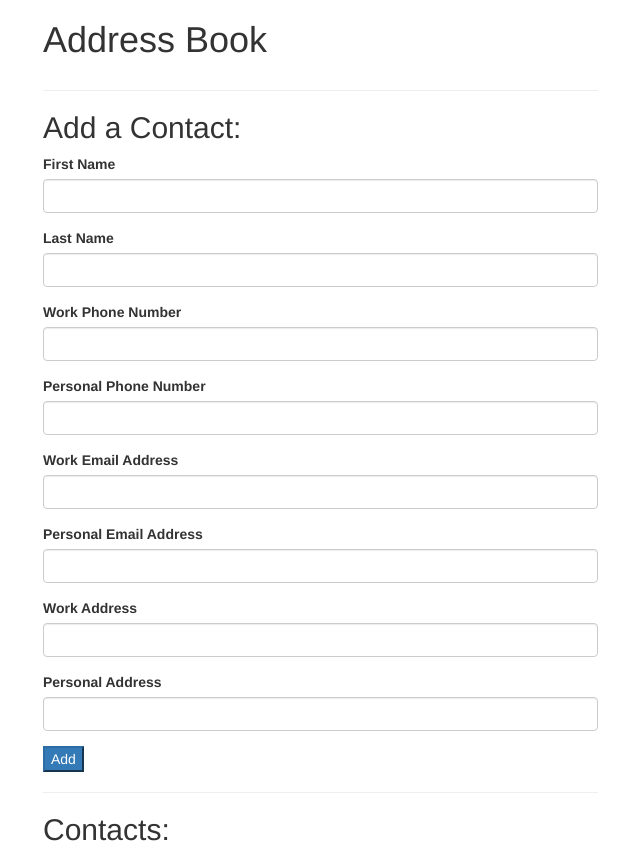
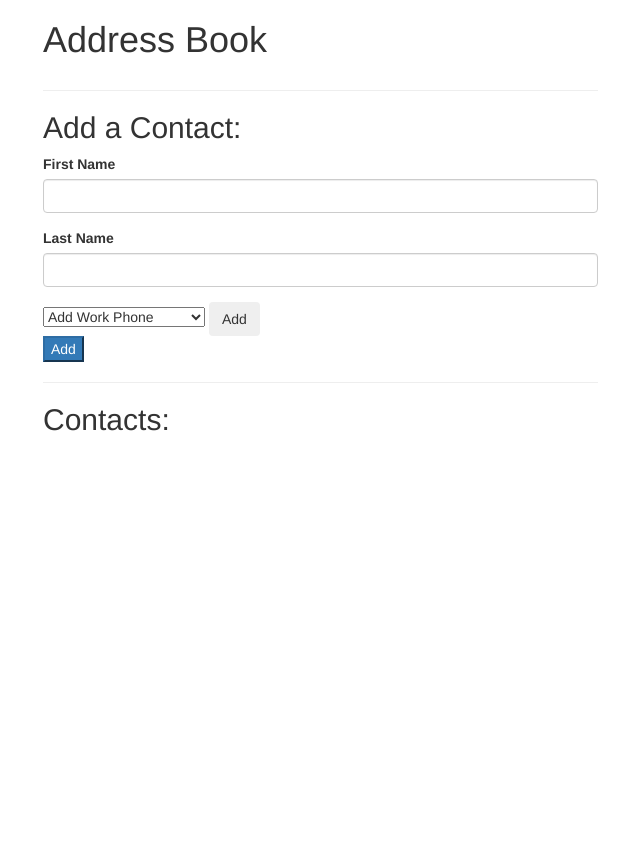
Before and after one commit to LINDGRENBA/address-book, a plain HTML site: page index.html in a window 1280 px wide. Shown: the whole page, without its empty margins (27-667 px from the left). After the commit the page ends 800 px from the top, so only its background shows below. Drawn offline with Linux system fonts and the light colour scheme.

Commit message:
Create a dropdown menu to allow user to select what additional information they would like to put in for the contact, clear additional input for each new contact.
Co-authored-by: Micheal Hansen <micheal.hansen@gmail.com>

```diff
--- a/css/styles.css
+++ b/css/styles.css
@@ -1,3 +1,3 @@
-#show-contact {
+#show-contact, .hiddenInput {
   display: none;
 }
--- a/index.html
+++ b/index.html
@@ -26,31 +26,41 @@
               <label for="new-last-name">Last Name</label>
               <input type="text"  class="form-control" id="new-last-name">
             </div>
-            <div class="form-group">
+            <select id="inputField">
+              <option value="displayWorkPhone">Add Work Phone</option>
+              <option value="displayPersonalPhone">Add Personal Phone</option>
+              <option value="displayWorkEmail">Add Work Email</option>
+              <option value="displayPersonalEmail">Add Personal Email</option>
+              <option value="displayWorkAddress">Add Work Address</option>
+              <option value="displayPersonalAddress">Add Personal Address</option>
+            </select>
+            <button class="btn" id="addInputField">Add</button>
+            <div class="form-group hiddenInput" id="displayWorkPhone">
               <label for="new-work-phone-number">Work Phone Number</label>
               <input type="text"  class="form-control" id="new-work-phone-number">
             </div>
-            <div class="form-group">
+            <div class="form-group hiddenInput" id="displayPersonalPhone">
               <label for="new-personal-phone-number">Personal Phone Number</label>
               <input type="text"  class="form-control" id="new-personal-phone-number">
             </div>
-            <div class="form-group">
+            <div class="form-group hiddenInput" id="displayWorkEmail">
               <label for="new-work-email-address">Work Email Address</label>
               <input type="text"  class="form-control" id="new-work-email-address">
             </div>
-            <div class="form-group">
+            <div class="form-group hiddenInput" id="displayPersonalEmail">
               <label for="new-personal-email-address">Personal Email Address</label>
               <input type="text"  class="form-control" id="new-personal-email-address">
             </div>
-            <div class="form-group">
+            <div class="form-group hiddenInput" id="displayWorkAddress">
               <label for="new-work-address">Work Address</label>
               <input type="text"  class="form-control" id="new-work-address">
             </div>
-            <div class="form-group">
+            <div class="form-group hiddenInput" id="displayPersonalAddress">
               <label for="new-personal-address">Personal Address</label>
               <input type="text"  class="form-control" id="new-personal-address">
             </div>
-            <button type="submit" class="btn-primary">Add</button>
+            <br>
+            <button type="submit" class="btn-primary" id="formSubmit">Add</button>
           </form>
           <hr>
           <h2>Contacts:</h2>
--- a/js/scripts.js
+++ b/js/scripts.js
@@ -133,7 +133,7 @@ function attachContactListeners() {
 }
 
 $(document).ready(function() {
-  $("form#new-contact").submit(function(event) {
+  $("button#formSubmit").click(function(event) {
     event.preventDefault();
     attachContactListeners(ourAddressBook);
     const inputtedFirstName = $("input#new-first-name").val();
@@ -157,6 +157,13 @@ $(document).ready(function() {
     let newContact = new Contact(inputtedFirstName, inputtedLastName, inputtedWorkPhoneNumber, inputtedPersonalPhoneNumber, inputtedWorkEmailAddress, inputtedPersonalEmailAddress, inputtedWorkAddress, inputtedPersonalAddress);
     ourAddressBook.addContact(newContact);
     displayContactDetails();
+    $(".hiddenInput").hide();
+  })
+  $("button#addInputField").click(function(event) {
+    event.preventDefault();
+    const newField = $("select#inputField").val();
+
+    $(`div#${newField}`).show();
   })
 })
 
```
